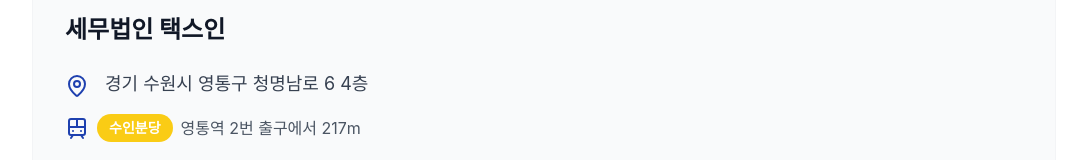
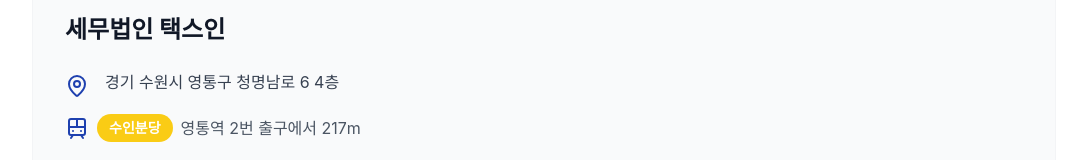
Before and after one commit to jameschoi112/taxin-website, a React (Create React App) app: page /location in a window 1280 px wide. Shown: the part 851-1011 px from the top of the page, without its empty margins (96-1183 px from the left). Built offline with nearby package versions, Linux system fonts and the light colour scheme.

Commit message:
Update Location.jsx

```diff
--- a/src/components/Location/Location.jsx
+++ b/src/components/Location/Location.jsx
@@ -61,7 +61,7 @@
                 <div className="space-y-4">
                   <div className="flex items-start gap-4">
                     <MapPin className="w-6 h-6 text-blue-800 flex-shrink-0 mt-1" />
-                    <p className="text-lg text-gray-700">
+                    <p className="text-s text-gray-700">
                       경기 수원시 영통구 청명남로 6 4층
                     </p>
                   </div>
```
